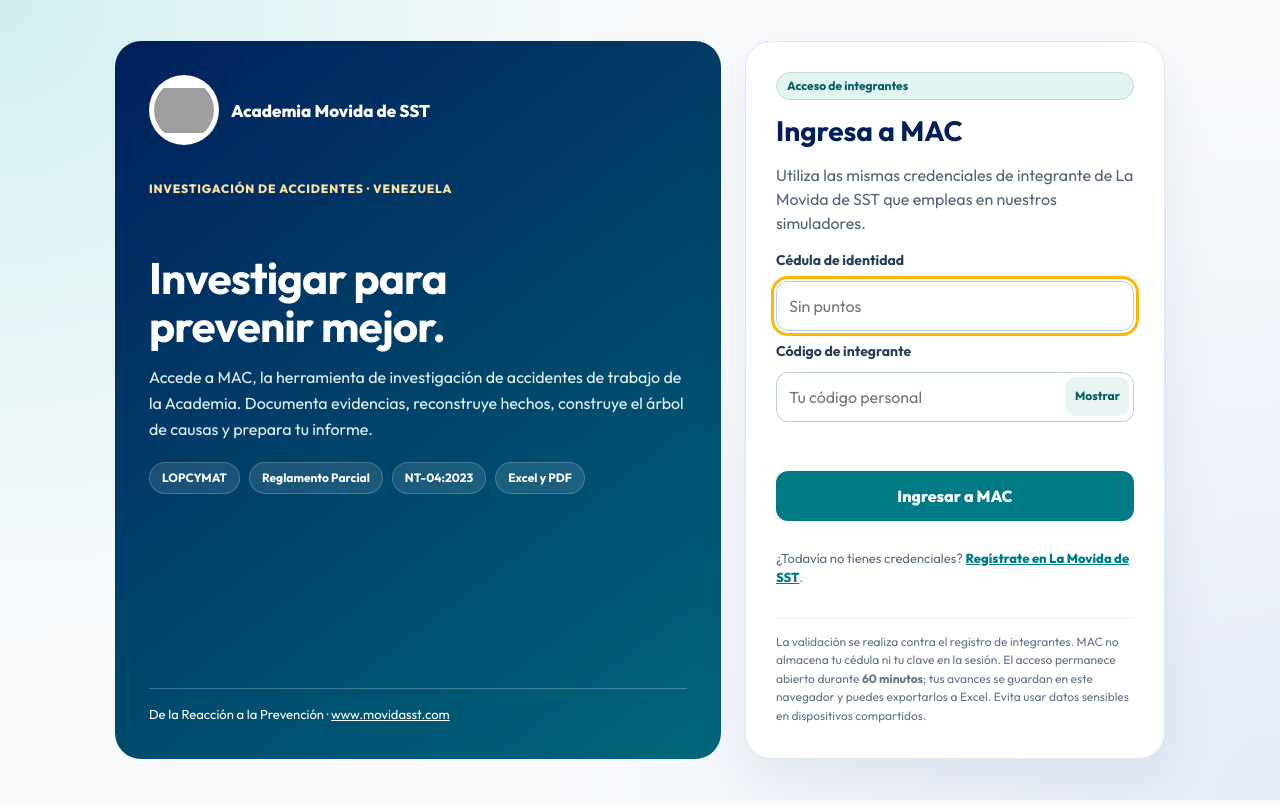
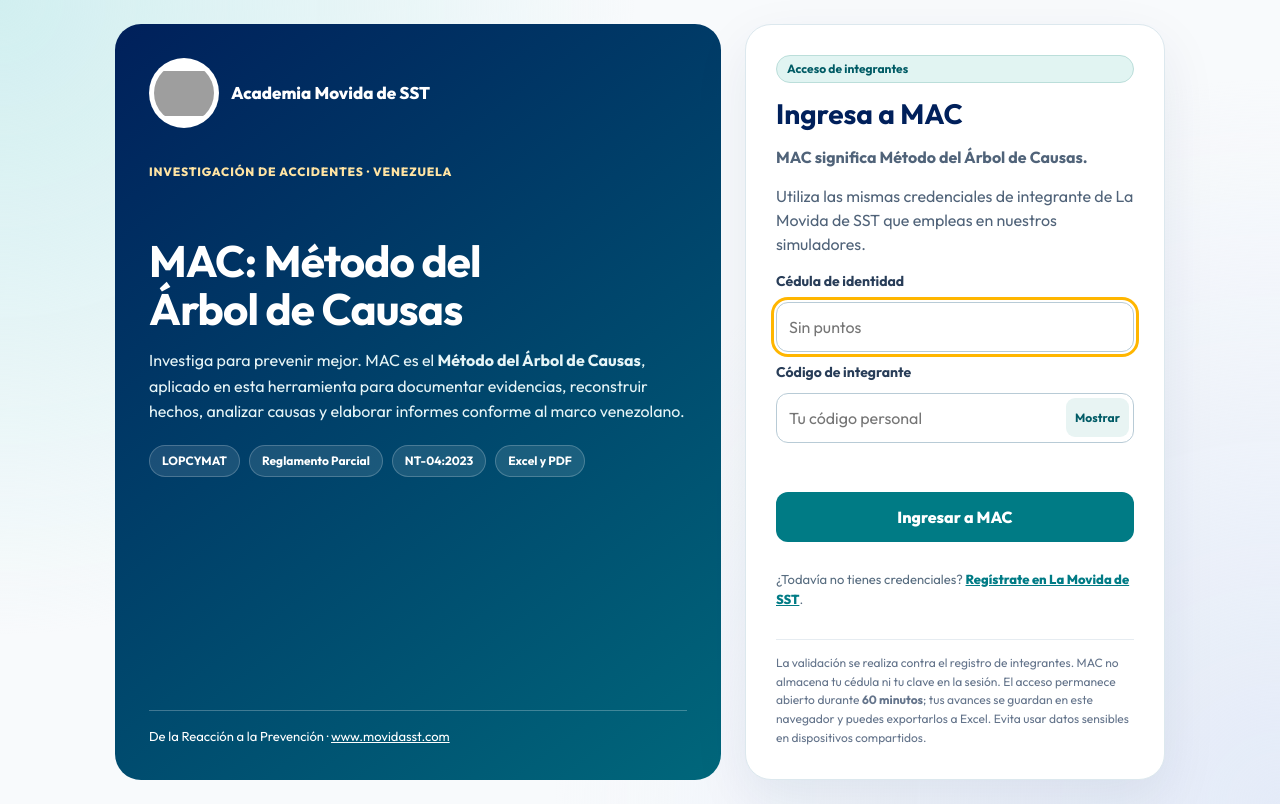
Before and after one commit to movidasst/inv-at-web, a plain HTML site: page index.html in a window 1280 px wide. Drawn offline with nearby package versions, Linux system fonts and the light colour scheme; grey boxes are pictures that could not be loaded.

Commit message:
Explica MAC como Método del Árbol de Causas desde el acceso y la portada

```diff
--- a/index.html
+++ b/index.html
@@ -3,8 +3,8 @@
 <head>
 <meta charset="utf-8"><meta name="viewport" content="width=device-width,initial-scale=1">
 <meta name="theme-color" content="#007b85">
-<title>MAC · Investigación de accidentes de trabajo en Venezuela | Academia Movida SST</title>
-<meta name="description" content="Aplicación de investigación de accidentes de trabajo fundamentada en la LOPCYMAT, su Reglamento Parcial y la NT-04:2023. Árbol de causas, evidencias, causas raíz y plan preventivo.">
+<title>MAC — Método del Árbol de Causas | Investigación de Accidentes de Trabajo · Academia Movida de SST</title>
+<meta name="description" content="MAC significa Método del Árbol de Causas. Aplicación de investigación de accidentes de trabajo fundamentada en la LOPCYMAT, su Reglamento Parcial y la NT-04:2023. Árbol de causas, evidencias, causas raíz y plan preventivo.">
 <link rel="stylesheet" href="v2.css?v=20261031g">
 <link rel="stylesheet" href="auth.css?v=20261031d">
 <script src="https://cdn.jsdelivr.net/npm/cytoscape@3.33.1/dist/cytoscape.min.js"></script>
@@ -12,7 +12,7 @@
 <script src="https://cdn.jsdelivr.net/npm/cytoscape-dagre@2.5.0/cytoscape-dagre.min.js"></script>
 <script src="https://cdnjs.cloudflare.com/ajax/libs/html2pdf.js/0.10.1/html2pdf.bundle.min.js"></script>
 <script defer src="https://cdn.sheetjs.com/xlsx-0.20.3/package/dist/xlsx.full.min.js"></script>
-<script defer src="v2.js?v=20261031g"></script>
+<script defer src="v2.js?v=20261031h"></script>
 <script defer src="auth.js?v=20261031d"></script>
 <script defer src="https://www.movidasst.com/analytics.js?v=20261025-ga4com2"></script>
 </head><body class="auth-locked">
@@ -26,15 +26,15 @@
           <span>Academia Movida de SST</span>
         </a>
         <span class="eyebrow">INVESTIGACIÓN DE ACCIDENTES · VENEZUELA</span>
-        <h1>Investigar para<br>prevenir mejor.</h1>
-        <p>Accede a MAC, la herramienta de investigación de accidentes de trabajo de la Academia. Documenta evidencias, reconstruye hechos, construye el árbol de causas y prepara tu informe.</p>
+        <h1>MAC: Método del<br>Árbol de Causas</h1>
+        <p>Investiga para prevenir mejor. MAC es el <strong>Método del Árbol de Causas</strong>, aplicado en esta herramienta para documentar evidencias, reconstruir hechos, analizar causas y elaborar informes conforme al marco venezolano.</p>
         <div class="login-features"><span>LOPCYMAT</span><span>Reglamento Parcial</span><span>NT-04:2023</span><span>Excel y PDF</span></div>
       </div>
       <footer>De la Reacción a la Prevención · <a href="https://www.movidasst.com/">www.movidasst.com</a></footer>
     </div>
     <div class="login-card">
       <span class="pill">Acceso de integrantes</span>
-      <h2 id="loginTitle">Ingresa a MAC</h2>
+      <h2 id="loginTitle">Ingresa a MAC</h2><p class="intro"><strong>MAC significa Método del Árbol de Causas.</strong></p>
       <p class="intro">Utiliza las mismas credenciales de integrante de La Movida de SST que empleas en nuestros simuladores.</p>
       <form id="memberLogin" class="login-form" novalidate>
         <label for="memberId">Cédula de identidad</label>
@@ -59,7 +59,7 @@
 <div class="header-actions"><a class="btn secondary" href="https://movidasst.org/" target="_blank" rel="noopener noreferrer">Acceder a Moodle</a><span id="saved" class="muted" role="status">Guardado local</span><div class="member-strip"><span id="memberName"></span><button type="button" id="logoutBtn">Cerrar sesión</button></div><button type="button" id="new" class="btn danger">Nueva</button><button type="button" id="export" class="btn secondary">Exportar Excel</button><label class="btn secondary" for="import">Importar Excel</label><input type="file" id="import" accept=".xlsx,application/vnd.openxmlformats-officedocument.spreadsheetml.sheet" hidden></div>
 </header>
 <div class="shell">
-<div class="hero"><span class="pill">Herramienta técnica · Venezuela</span><h1>Investigación de Accidentes de Trabajo</h1><p>Metodología, causalidad y prevención. Desarrollo guiado conforme a la LOPCYMAT, su Reglamento Parcial y la NT-04:2023, con método del árbol de causas y análisis de causas raíz.</p></div>
+<div class="hero"><span class="pill">Herramienta técnica · Venezuela</span><h1>MAC · Método del Árbol de Causas</h1><p><strong>Investigación de Accidentes de Trabajo.</strong> Metodología, causalidad y prevención. Desarrollo guiado conforme a la LOPCYMAT, su Reglamento Parcial y la NT-04:2023, con método del árbol de causas y análisis de causas raíz.</p></div>
 <section id="demoBanner" class="demo-banner" aria-label="Demostración y gestión de investigación">
 <div class="demo-banner-copy"><span id="demoLoadedLabel" class="demo-label">Investigación de prueba disponible</span><p id="demoSummary">Puedes cargar un expediente completo con un caso ficticio, recorrer sus etapas y consultar el informe inmediatamente.</p></div>
 <div class="demo-banner-actions">
```
